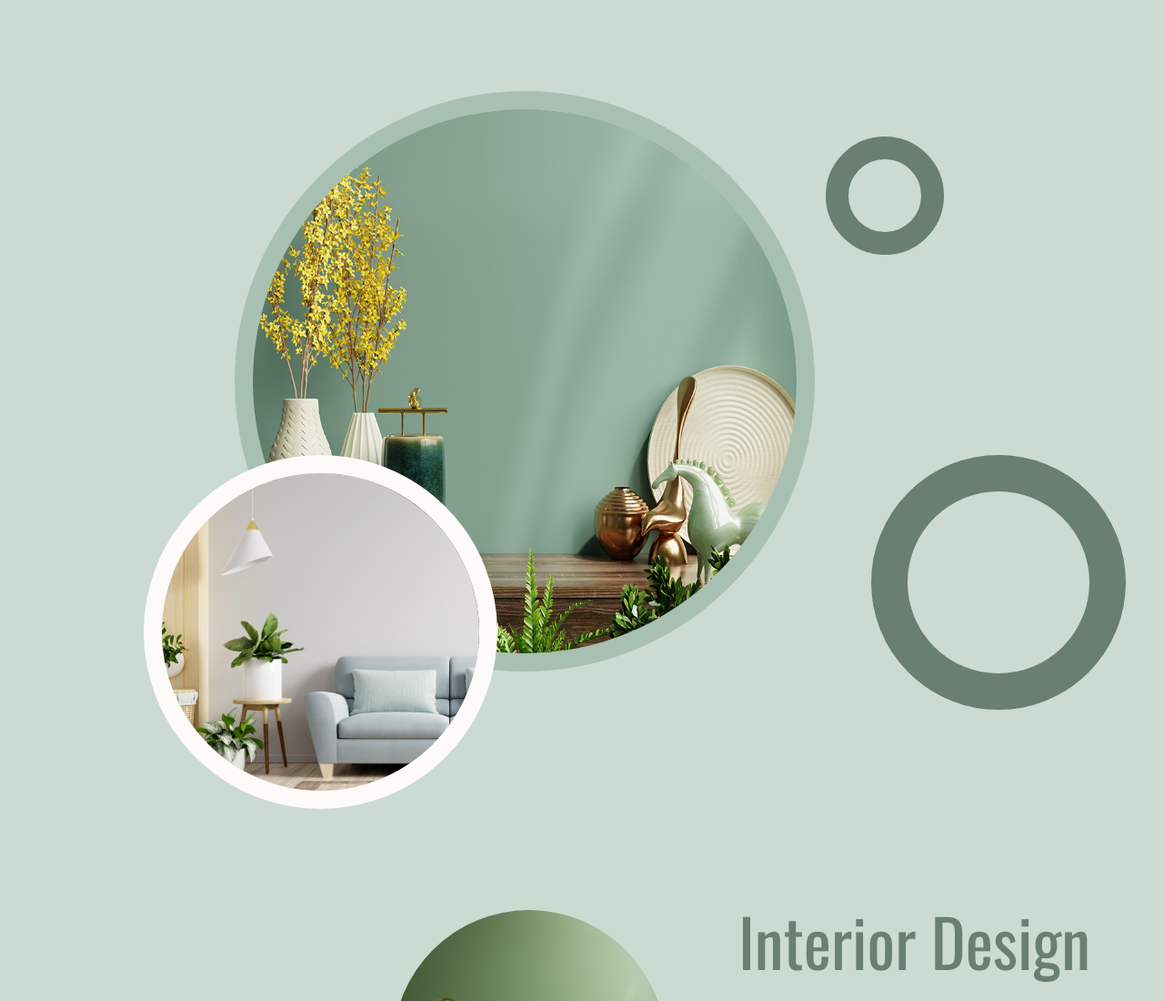
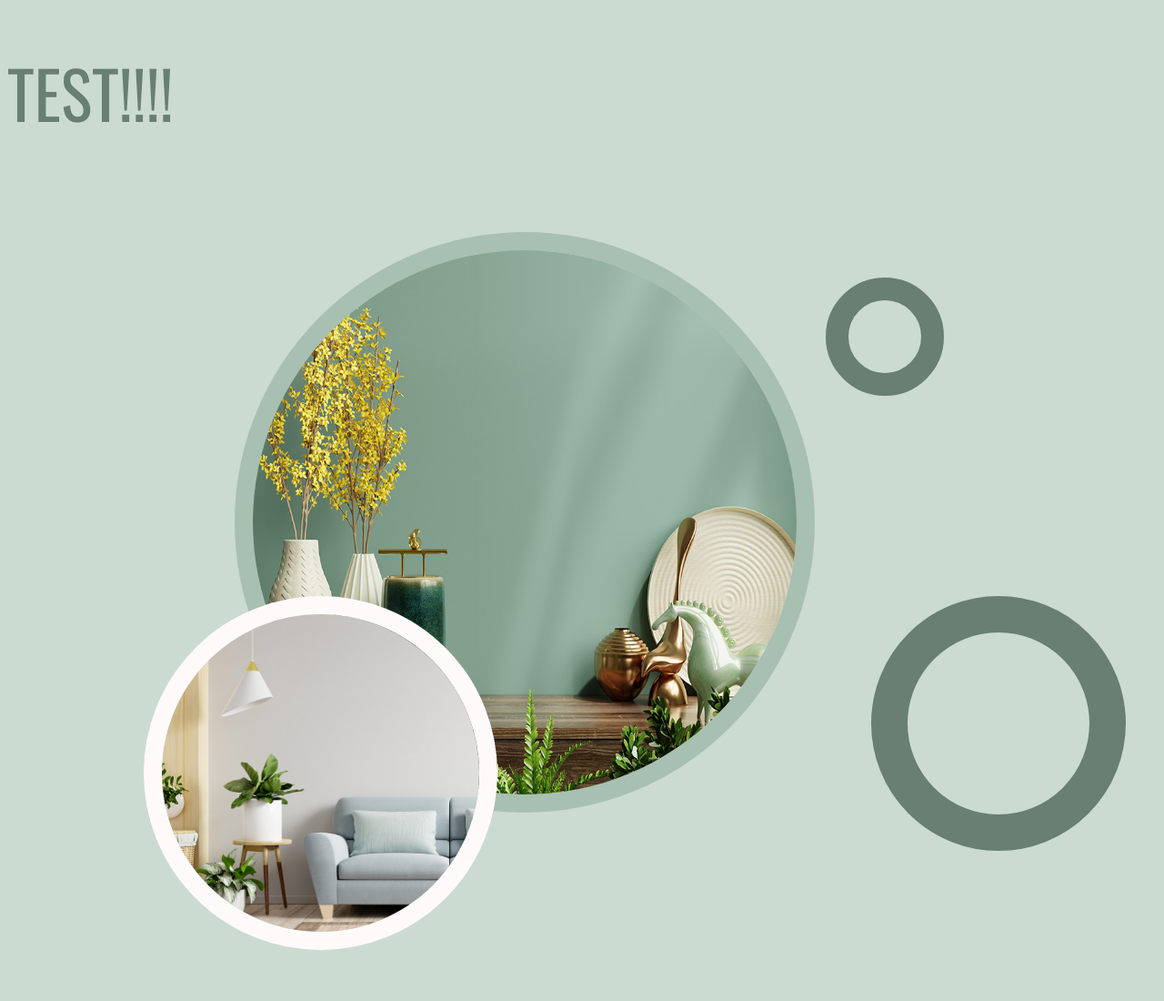
Before and after one commit to AnindyaBaul/Interior-Design, a plain HTML site: page index.html in a window 1280 px wide. Shown: the top 1100 px of the page at 91% size. Drawn offline with nearby package versions, Linux system fonts and the light colour scheme.

Commit message:
test by Rahul

```diff
--- a/index.html
+++ b/index.html
@@ -18,7 +18,7 @@
 </head>
 
 <body>
-
+    <h1>TEST!!!!</h1>
     <section class="section1 ">
 
 
```
